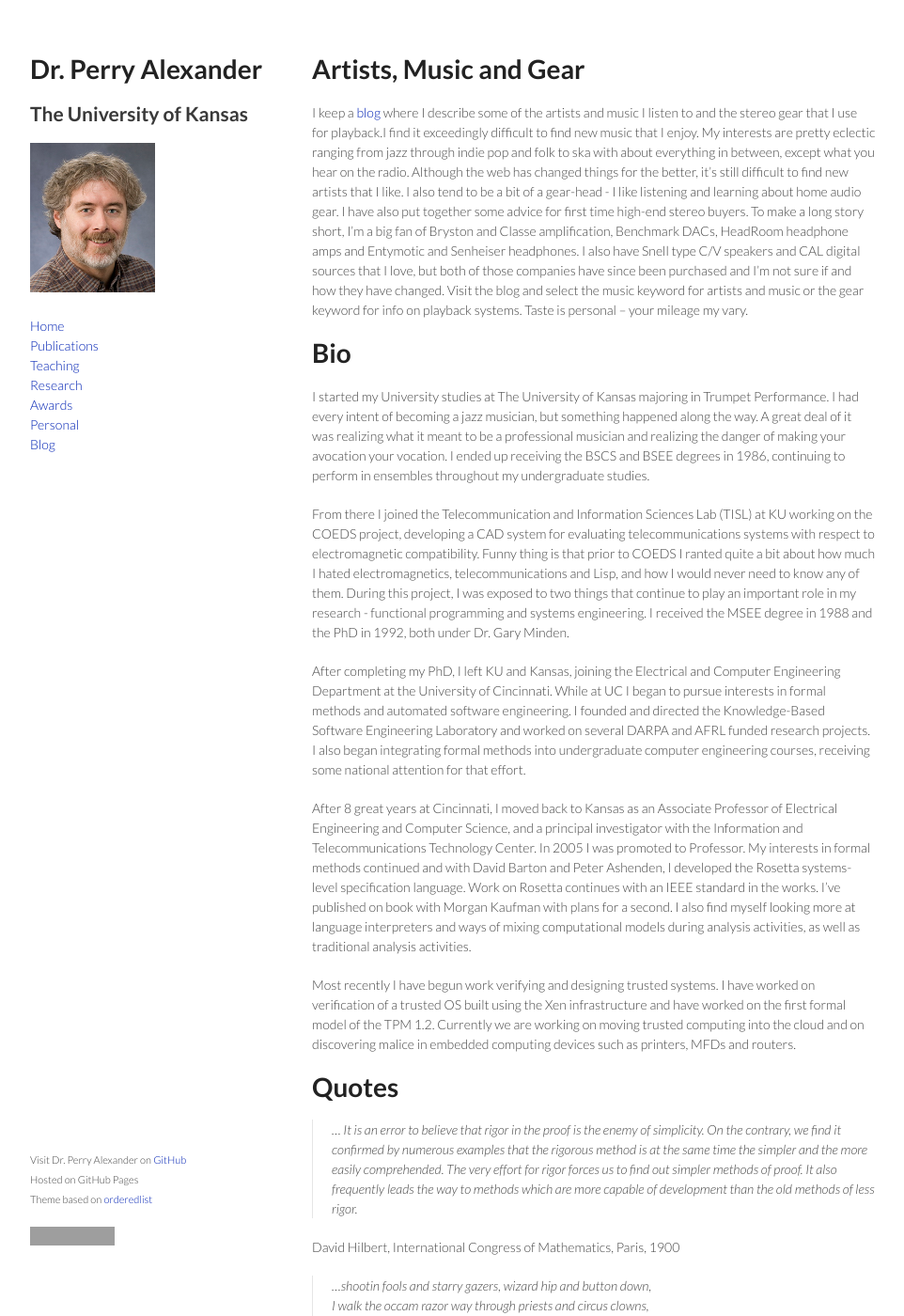
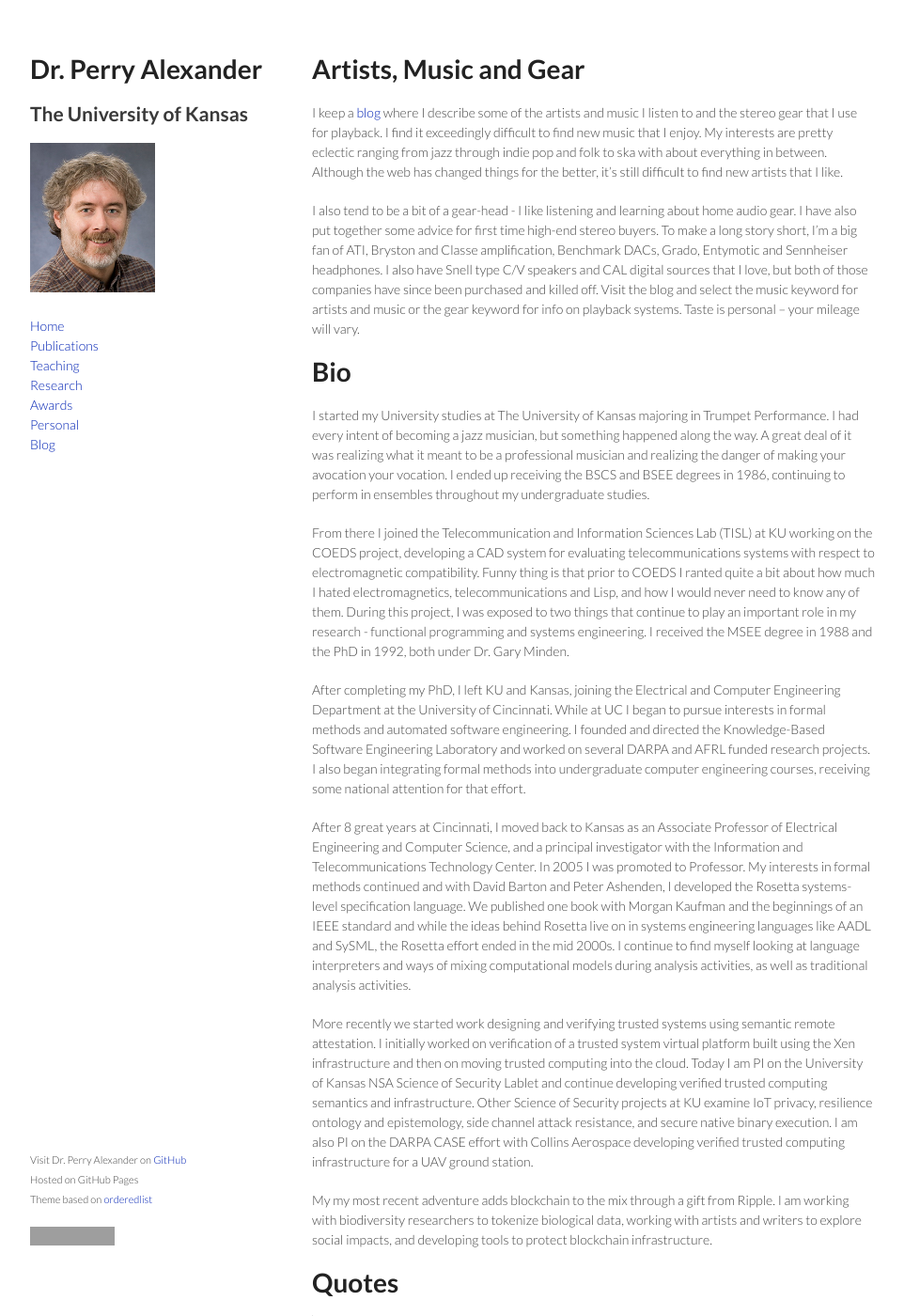
Before and after one commit to palexand/palexand.github.io, a Jekyll site: the page built from personal.md, in a window 1280 px wide and 1400 px high. Shown: the whole window at 94% size, without its empty margins (158-1120 px from the left). Built offline with Jekyll 4.4.1, drawn with Linux system fonts in a browser that asks for light colours; some of the changed text lies outside the part shown; grey boxes are pictures that could not be loaded.

Commit message:
Updating bio

```diff
--- a/personal.md
+++ b/personal.md
@@ -6,23 +6,25 @@ title: Personal
 # Artists, Music and Gear
 
 I keep a [blog](blog.html) where I describe some of the artists and
-music I listen
-to and the stereo gear that I use for playback.I find it exceedingly
+music I listen to and the stereo gear that I use for playback. I find
+it exceedingly
 difficult to find new music that I enjoy. My interests are pretty
 eclectic ranging from jazz through indie pop and folk to ska with
-about everything in between, except what you hear on the
-radio. Although the web has changed things for the better, it's still
-difficult to find new artists that I like. I also tend to be a bit of
+about everything in between. Although the web has changed things for
+the better, it's still
+difficult to find new artists that I like.
+
+I also tend to be a bit of
 a gear-head - I like listening and learning about home audio gear. I
 have also put together some advice for first time high-end stereo
-buyers. To make a long story short, I'm a big fan of Bryston and
-Classe amplification, Benchmark DACs, HeadRoom headphone amps and
-Entymotic and Senheiser headphones. I also have Snell type C/V
+buyers. To make a long story short, I'm a big fan of ATI, Bryston and
+Classe amplification, Benchmark DACs,
+Grado, Entymotic and Sennheiser headphones. I also have Snell type C/V
 speakers and CAL digital sources that I love, but both of those
-companies have since been purchased and I'm not sure if and how they
-have changed. Visit the blog and select the music keyword for artists
+companies have since been purchased and killed off. Visit the blog and
+select the music keyword for artists
 and music or the gear keyword for info on playback systems. Taste is
-personal -- your mileage my vary.
+personal -- your mileage will vary.
 
 # Bio
 
@@ -60,18 +62,30 @@ and a principal investigator with the Information and
 Telecommunications Technology Center. In 2005 I was promoted to
 Professor. My interests in formal methods continued and with David
 Barton and Peter Ashenden, I developed the Rosetta systems-level
-specification language.  Work on Rosetta continues with an IEEE
-standard in the works. I've published on book with Morgan Kaufman with
-plans for a second. I also find myself looking more at language
+specification language.  We published one book with Morgan Kaufman and
+the beginnings of an IEEE standard and while the ideas behind Rosetta
+live on in systems engineering languages like AADL and SySML, the
+Rosetta effort ended in the mid 2000s. I continue to find myself
+looking at language
 interpreters and ways of mixing computational models during analysis
 activities, as well as traditional analysis activities.
 
-Most recently I have begun work verifying and designing trusted
-systems. I have worked on verification of a trusted OS built using the
-Xen infrastructure and have worked on the first formal model of the
-TPM 1.2.  Currently we are working on moving trusted computing into
-the cloud and on discovering malice in embedded computing devices such
-as printers, MFDs and routers.
+More recently we started work designing and verifying trusted
+systems using semantic remote attestation. I initially worked on
+verification of a trusted system virtual platform built using the
+Xen infrastructure and then on moving trusted computing into
+the cloud. Today I am PI on the University of Kansas NSA Science of
+Security Lablet and continue developing verified trusted computing
+semantics and infrastructure.  Other Science of Security projects at
+KU examine IoT privacy, resilience ontology and epistemology, side
+channel attack resistance, and secure native binary execution.  I am
+also PI on the DARPA CASE effort with Collins Aerospace developing
+verified trusted computing infrastructure for a UAV ground station.
+
+My my most recent adventure adds blockchain to the mix through a gift
+from Ripple. I am working with biodiversity researchers to tokenize
+biological data, working with artists and writers to explore social
+impacts, and developing tools to protect blockchain infrastructure.
 
 # Quotes
 
@@ -86,7 +100,7 @@ as printers, MFDs and routers.
 David Hilbert, International Congress of Mathematics, Paris, 1900
 
 > ...shootin fools and starry gazers, wizard hip and button down,
-> I walk the occam razor way through priests and circus clowns,
+> I walk the Occam razor way through priests and circus clowns,
 > am I a missioner of faith or grace or vision or another grinning prisoner of Happytown?
 
 Dave Carter, *Happytown*
```
